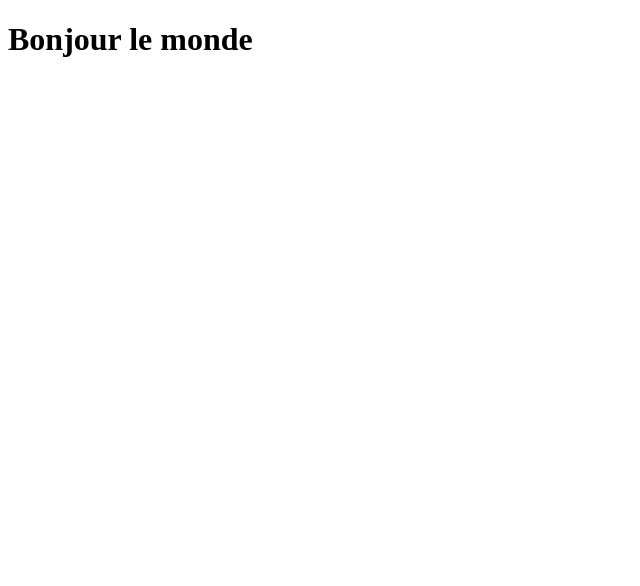
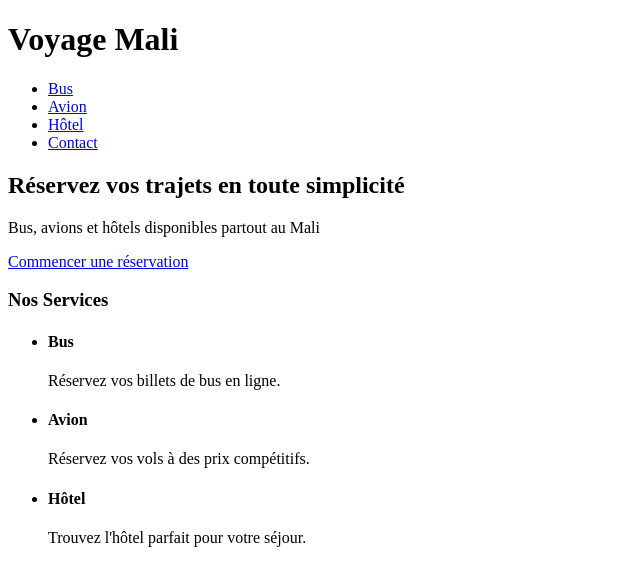
Before and after one commit to Fahaddouly/projetgit, a plain HTML site: page index.html in a window 1280 px wide. Shown: the whole page, without its empty margins (0-640 px from the left). Drawn offline with Linux system fonts and the light colour scheme.

Commit message:
creation du fichier

```diff
--- a/index.html
+++ b/index.html
@@ -1,15 +1,44 @@
 <!DOCTYPE html>
-<html>
+<html lang="fr">
 <head>
-    <meta charset='utf-8'>
-    <meta http-equiv='X-UA-Compatible' content='IE=edge'>
-    <title>Projet Git</title>
-    <meta name='viewport' content='width=device-width, initial-scale=1'>
-    <link rel='stylesheet' type='text/css' media='screen' href='main.css'>
-    <script src='main.js'></script>
+  <meta charset="UTF-8" />
+  <meta name="viewport" content="width=device-width, initial-scale=1.0" />
+  <title>Voyage Mali - Réservation</title>
+  <link rel="stylesheet" href="styles.css" />
 </head>
 <body>
+  <header>
+    <h1>Voyage Mali</h1>
+    <nav>
+      <ul>
+        <li><a href="#bus">Bus</a></li>
+        <li><a href="#avion">Avion</a></li>
+        <li><a href="#hotel">Hôtel</a></li>
+        <li><a href="#contact">Contact</a></li>
+      </ul>
+    </nav>
+  </header>
 
-    <h1> Bonjour le monde</h1>
-</body>
-</html>
+  <main>
+    <section id="hero">
+      <h2>Réservez vos trajets en toute simplicité</h2>
+      <p>Bus, avions et hôtels disponibles partout au Mali</p>
+      <a href="#reservation" class="btn">Commencer une réservation</a>
+    </section>
+
+    <section id="services">
+      <h3>Nos Services</h3>
+    <ul>
+        <li>
+          <h4>Bus</h4>
+          <p>Réservez vos billets de bus en ligne.</p>
+        </li>
+        <li>
+          <h4>Avion</h4>
+          <p>Réservez vos vols à des prix compétitifs.</p>
+        </li>
+        <li>
+          <h4>Hôtel</h4>
+          <p>Trouvez l'hôtel parfait pour votre séjour.</p>
+        </li>
+    </ul>
```
